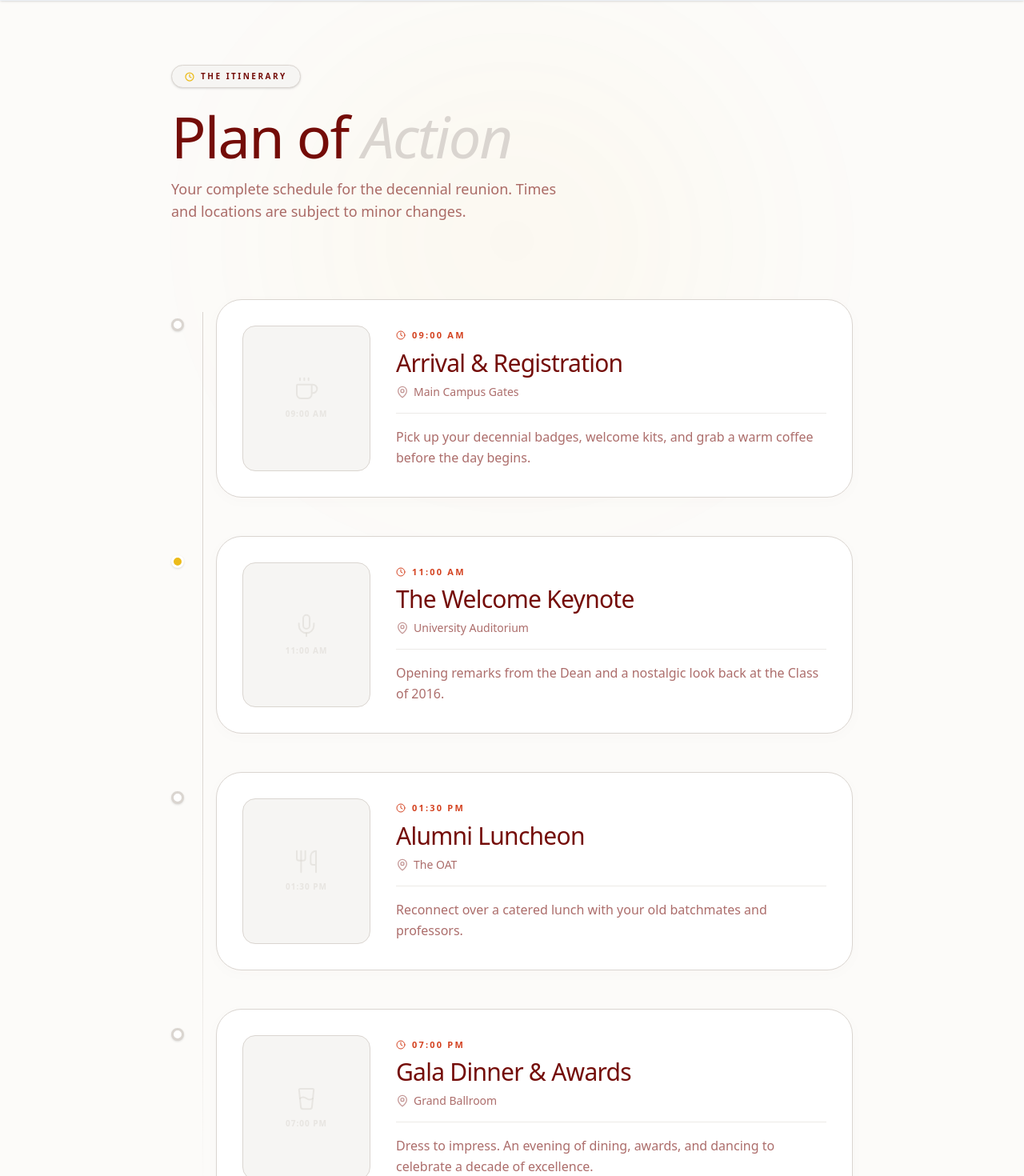
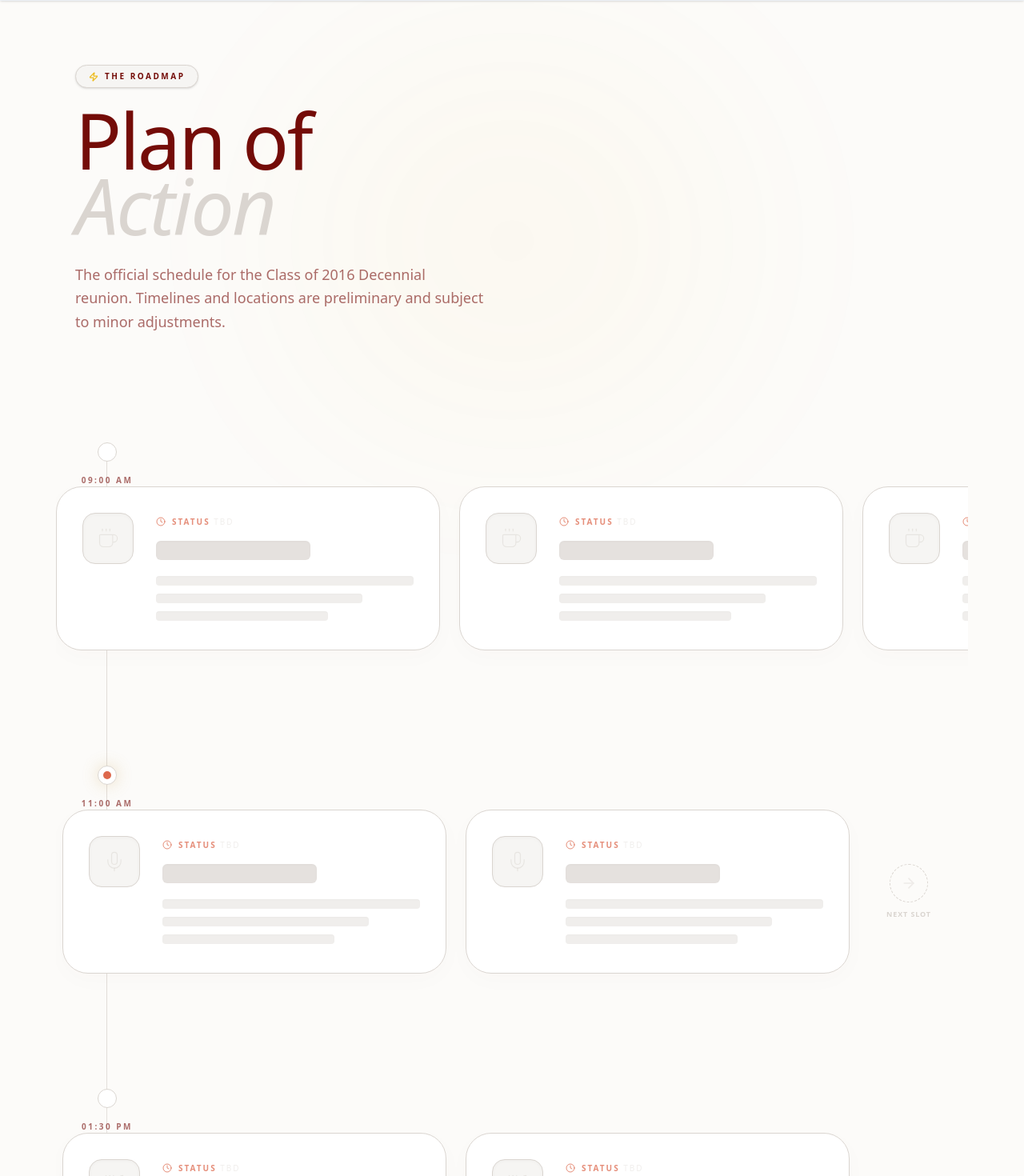
Before and after one commit to mace-2016/alumnimeet, a Next.js app: page /plan in a window 1280 px wide. Shown: the part 80-1550 px from the top of the page at 80% size. Built offline with nearby package versions, Linux system fonts and the light colour scheme; a web font is replaced by a local one.

Commit message:
Update page.tsx

```diff
--- a/app/plan/page.tsx
+++ b/app/plan/page.tsx
@@ -1,51 +1,29 @@
 "use client";
 
 import React from "react";
-import { Clock, MapPin, Coffee, Mic, Utensils, GlassWater } from "lucide-react";
+import {
+  Clock,
+  Sparkles,
+  Zap,
+  Coffee,
+  Mic,
+  Utensils,
+  GlassWater,
+  ArrowRight,
+} from "lucide-react";
 
 export default function PlanPage() {
-  // Placeholder data for the itinerary
-  const itineraryItems = [
-    {
-      id: 1,
-      time: "09:00 AM",
-      title: "Arrival & Registration",
-      location: "Main Campus Gates",
-      desc: "Pick up your decennial badges, welcome kits, and grab a warm coffee before the day begins.",
-      icon: Coffee,
-      isActive: false,
-    },
-    {
-      id: 2,
-      time: "11:00 AM",
-      title: "The Welcome Keynote",
-      location: "University Auditorium",
-      desc: "Opening remarks from the Dean and a nostalgic look back at the Class of 2016.",
-      icon: Mic,
-      isActive: true, // Highlights this node as the "current" or "featured" one
-    },
-    {
-      id: 3,
-      time: "01:30 PM",
-      title: "Alumni Luncheon",
-      location: "The OAT",
-      desc: "Reconnect over a catered lunch with your old batchmates and professors.",
-      icon: Utensils,
-      isActive: false,
-    },
-    {
-      id: 4,
-      time: "07:00 PM",
-      title: "Gala Dinner & Awards",
-      location: "Grand Ballroom",
-      desc: "Dress to impress. An evening of dining, awards, and dancing to celebrate a decade of excellence.",
-      icon: GlassWater,
-      isActive: false,
-    },
+  // Simplified placeholder data reflecting only the structure and active state
+  // We don't need titles or descriptions as they are greyed out skeleton lines.
+  const planTimeline = [
+    { id: 1, time: "09:00 AM", isActive: false, subItemsCount: 3, icon: Coffee },
+    { id: 2, time: "11:00 AM", isActive: true, subItemsCount: 2, icon: Mic },
+    { id: 3, time: "01:30 PM", isActive: false, subItemsCount: 2, icon: Utensils },
+    { id: 4, time: "07:00 PM", isActive: false, subItemsCount: 4, icon: GlassWater },
   ];
 
   return (
-    <div className="relative w-full max-w-[900px] mx-auto px-6 py-12 md:py-20 animate-in fade-in duration-1000">
+    <div className="relative w-full max-w-[1140px] mx-auto px-6 py-12 md:py-20 animate-in fade-in duration-1000">
 
       {/* Page Atmosphere */}
       <div className="pointer-events-none absolute inset-0 -z-10 overflow-hidden">
@@ -53,76 +31,108 @@ export default function PlanPage() {
       </div>
 
       {/* Header */}
-      <div className="mb-16 md:mb-24 text-center md:text-left">
+      <div className="mb-20 md:mb-28 text-center md:text-left">
         <div className="mb-6 inline-flex items-center gap-2 rounded-full border border-[var(--border)] bg-[var(--surface-soft)] px-4 py-1.5 text-[10px] font-bold uppercase tracking-[0.25em] text-[var(--text)] shadow-sm">
-          <Clock className="h-3 w-3 text-[var(--color-mace-gold)]" strokeWidth={2.5} />
-          The Itinerary
+          <Zap className="h-3 w-3 text-[var(--color-mace-gold)]" strokeWidth={2.5} />
+          The Roadmap
         </div>
-        <h1 className="font-serif text-[3rem] md:text-[4.5rem] leading-[1] tracking-tight text-[var(--color-mace-crimson)]">
-          Plan of <span className="font-light italic text-[var(--color-mace-stone)]">Action</span>
+
+        {/* The Decennial typography style */}
+        <h1 className="font-serif text-[4rem] md:text-[5rem] lg:text-[6rem] leading-[0.85] tracking-tight text-[var(--color-mace-crimson)]">
+          Plan of<br />
+          <span className="font-light italic text-[var(--color-mace-stone)]">
+            Action
+          </span>
         </h1>
-        <p className="mt-4 text-lg font-medium text-[var(--text-muted)] max-w-lg mx-auto md:mx-0">
-          Your complete schedule for the decennial reunion. Times and locations are subject to minor changes.
+        <p className="mt-8 text-lg font-medium text-[var(--text-muted)] max-w-lg mx-auto md:mx-0 leading-relaxed">
+          The official schedule for the Class of 2016 Decennial reunion. Timelines and locations are preliminary and subject to minor adjustments.
         </p>
       </div>
 
-      {/* Timeline Container */}
+      {/* Main Timeline and Scrollable Sections */}
       <div className="relative">
 
-        {/* The Vertical Line */}
-        <div className="absolute left-[27px] md:left-[39px] top-4 bottom-4 w-px bg-gradient-to-b from-[var(--border)] via-[var(--border)] to-transparent" />
+        {/* 1. CONTINUOUS VERTICAL LINE (Minimal, thin) */}
+        <div className="absolute left-[29px] md:left-[39px] top-6 bottom-6 w-px bg-gradient-to-b from-[var(--border)] via-[var(--border)] to-transparent opacity-80" />
 
-        <div className="space-y-8 md:space-y-12">
-          {itineraryItems.map((item, index) => {
-            const Icon = item.icon;
+        <div className="space-y-16 md:space-y-24">
+          {planTimeline.map((slot, idx) => {
+            const SlotIcon = slot.icon;
+
             return (
-              <div key={item.id} className="group relative flex items-start gap-6 md:gap-10">
+              <div key={slot.id} className="grid grid-cols-1 md:grid-cols-[auto,1fr] items-start gap-x-12 relative">
 
-                {/* Timeline Node (The Dot) */}
-                <div className="relative z-10 flex flex-col items-center justify-start pt-6">
-                  <div
-                    className={`w-4 h-4 rounded-full border-[3px] shadow-sm transition-all duration-500 group-hover:scale-125 ${
-                      item.isActive
-                        ? "bg-[var(--color-mace-gold)] border-white shadow-[0_0_15px_rgba(200,160,80,0.4)]"
-                        : "bg-white border-[var(--border)] group-hover:border-[var(--color-mace-gold)]"
-                    }`}
-                  />
+                {/* A. VERTICAL TIME SLOT COLUMN (Left side) */}
+                <div className="flex items-center md:flex-col md:items-center md:w-20 pt-6 relative z-10 gap-3 md:gap-0">
+
+                  {/* Timeline Node (Minimal, like reference) */}
+                  <div className={`relative flex h-5 w-5 md:h-6 md:w-6 shrink-0 items-center justify-center rounded-full border border-[var(--border)] bg-white ${
+                    slot.isActive
+                      ? "shadow-[0_0_20px_rgba(200,160,80,0.3)]"
+                      : ""
+                  }`}>
+                    {slot.isActive && (
+                      <span className="relative flex h-2 w-2 md:h-2.5 md:w-2.5">
+                        <span className="animate-ping absolute inline-flex h-full w-full rounded-full bg-[var(--color-mace-rust)] opacity-40"></span>
+                        <span className="relative inline-flex rounded-full h-2 w-2 md:h-2.5 md:w-2.5 bg-[var(--color-mace-rust)] opacity-80"></span>
+                      </span>
+                    )}
+                  </div>
+
+                  {/* Time label (Minimal, uppercase) */}
+                  <div className="md:mt-4 text-[10px] font-black uppercase tracking-[0.25em] text-[var(--color-mace-crimson)]/60 tabular-nums">
+                    {slot.time}
+                  </div>
                 </div>
 
-                {/* The Card */}
-                <div className="flex-1 bg-white rounded-[1.5rem] md:rounded-[2rem] border border-[var(--border)] p-5 md:p-8 flex flex-col sm:flex-row gap-5 md:gap-8 shadow-[0_4px_20px_rgba(116,12,8,0.02)] transition-all duration-700 hover:shadow-[0_20px_40px_rgba(116,12,8,0.06)] hover:-translate-y-1">
+                {/* B. HORIZONTAL SCROLLABLE SECTION (Against the vertical time slot) */}
+                {/* flex-col on mobile, flex-row on desktop with overflow */}
+                <div className="flex flex-col md:flex-row md:overflow-x-auto md:gap-6 pb-6 mt-6 md:mt-0 md:-mx-6 md:px-6 snap-x snap-mandatory [&::-webkit-scrollbar]:hidden">
 
-                  {/* Left Side: Image/Icon Placeholder (matching your reference image) */}
-                  <div className="w-full sm:w-32 md:w-40 aspect-[4/3] sm:aspect-square shrink-0 rounded-[1rem] bg-[var(--surface-soft)] border border-[var(--border)] flex flex-col items-center justify-center gap-2 group-hover:bg-[var(--color-mace-gold)]/5 group-hover:border-[var(--color-mace-gold)]/30 transition-all duration-500 overflow-hidden relative">
-                    {/* Optional: Add actual <img /> here later */}
-                    <Icon className="h-8 w-8 text-[var(--color-mace-stone)]/50 group-hover:text-[var(--color-mace-gold)] transition-colors duration-500" strokeWidth={1.5} />
-                    <span className="text-[10px] font-bold uppercase tracking-widest text-[var(--color-mace-stone)]/50 group-hover:text-[var(--color-mace-gold)] transition-colors duration-500">
-                      {item.time}
-                    </span>
-                  </div>
+                  {[...Array(slot.subItemsCount)].map((_, itemIdx) => (
+                    <div
+                      key={itemIdx}
+                      className="group relative bg-white rounded-[2rem] border border-[var(--border)] p-6 md:p-8 flex items-start gap-6 md:gap-7 shadow-[0_8px_30px_rgba(116,12,8,0.02)] transition-all duration-700 hover:shadow-[0_20px_40px_rgba(116,12,8,0.06)] hover:-translate-y-1 active:scale-[0.98] md:w-[480px] md:shrink-0 snap-center md:snap-start mb-6 md:mb-0"
+                    >
 
-                  {/* Right Side: Content (matching the text lines in your reference) */}
-                  <div className="flex flex-col justify-center flex-1 py-1">
-                    <div className="flex items-center gap-2 mb-2">
-                      <Clock className="w-3 h-3 text-[var(--color-mace-rust)]" />
-                      <span className="text-[11px] font-bold uppercase tracking-[0.2em] text-[var(--color-mace-rust)]">
-                        {item.time}
-                      </span>
+                      {/* 2. RECONSIDERED IMAGE SIZE (Ultra Small & Precise like reference) */}
+                      {/* w-12 h-12 on mobile, w-16 h-16 on desktop */}
+                      <div className="w-12 h-12 md:w-16 md:h-16 shrink-0 rounded-[1rem] bg-[var(--surface-soft)] border border-[var(--border)] flex items-center justify-center group-hover:bg-[var(--color-mace-gold)]/5 group-hover:border-[var(--color-mace-gold)]/30 transition-all duration-500 overflow-hidden shadow-[inset_0_1px_4px_rgba(0,0,0,0.03)]">
+                        <SlotIcon className="h-5 w-5 md:h-7 md:w-7 text-[var(--color-mace-stone)]/50 group-hover:text-[var(--color-mace-gold)] transition-colors duration-500" strokeWidth={1} />
+                      </div>
+
+                      {/* CONTENT BLOCK */}
+                      <div className="flex-1 py-1 space-y-4">
+
+                        {/* Status Label (Minimal, uppercase) */}
+                        <div className="flex items-center gap-2">
+                          <Clock className="w-3 h-3 text-[var(--color-mace-rust)]/60" />
+                          <span className="text-[10px] font-bold uppercase tracking-[0.2em] text-[var(--color-mace-rust)]/60">
+                            Status <span className="text-[var(--color-mace-stone)]/40 font-medium">TBD</span>
+                          </span>
+                        </div>
+
+                        {/* 3. GREYED OUT CONTENT (Skeleton loaders from reference) */}
+                        {/* Small grey title line */}
+                        <div className="w-3/5 h-6 bg-[var(--border)]/70 rounded-md animate-pulse delay-75 shadow-[inset_0_1px_3px_rgba(0,0,0,0.03)]" />
+
+                        {/* Small grey descriptive lines of varying lengths */}
+                        <div className="space-y-2.5 pt-1">
+                          <div className="w-full h-3 bg-[var(--border)]/40 rounded shadow-[inset_0_1px_2px_rgba(0,0,0,0.02)]" />
+                          <div className="w-4/5 h-3 bg-[var(--border)]/40 rounded shadow-[inset_0_1px_2px_rgba(0,0,0,0.02)]" />
+                          <div className="w-2/3 h-3 bg-[var(--border)]/40 rounded shadow-[inset_0_1px_2px_rgba(0,0,0,0.02)]" />
+                        </div>
+
+                      </div>
                     </div>
+                  ))}
 
-                    <h3 className="font-serif text-2xl md:text-3xl font-medium tracking-tight text-[var(--color-mace-crimson)] mb-2 group-hover:text-[var(--color-mace-rust)] transition-colors duration-300">
-                      {item.title}
-                    </h3>
-
-                    <div className="flex items-center gap-1.5 text-[var(--text-muted)] mb-4">
-                      <MapPin className="w-4 h-4 opacity-70" />
-                      <span className="text-sm font-medium">{item.location}</span>
+                  {/* Optional: 'End of slot' indicator or 'Show more' */}
+                  <div className="hidden md:flex md:w-[100px] md:shrink-0 flex-col items-center justify-center gap-2 group cursor-pointer text-[var(--color-mace-stone)] hover:text-[var(--color-mace-gold)] transition-colors duration-500">
+                    <div className="w-12 h-12 rounded-full border border-dashed border-[var(--border)] flex items-center justify-center group-hover:border-[var(--color-mace-gold)]/50 group-hover:bg-[var(--color-mace-gold)]/5 transition-all">
+                      <ArrowRight className="h-5 w-5 opacity-40 group-hover:opacity-100 group-hover:translate-x-0.5 transition-all" />
                     </div>
-
-                    {/* Simulating the placeholder grey lines from your reference when data is missing, but showing text since we have data */}
-                    <p className="text-sm md:text-base leading-relaxed text-[var(--text-muted)] border-t border-[var(--border)]/50 pt-4">
-                      {item.desc}
-                    </p>
+                    <span className="text-[9px] font-bold uppercase tracking-widest text-center">Next slot</span>
                   </div>
 
                 </div>
```
